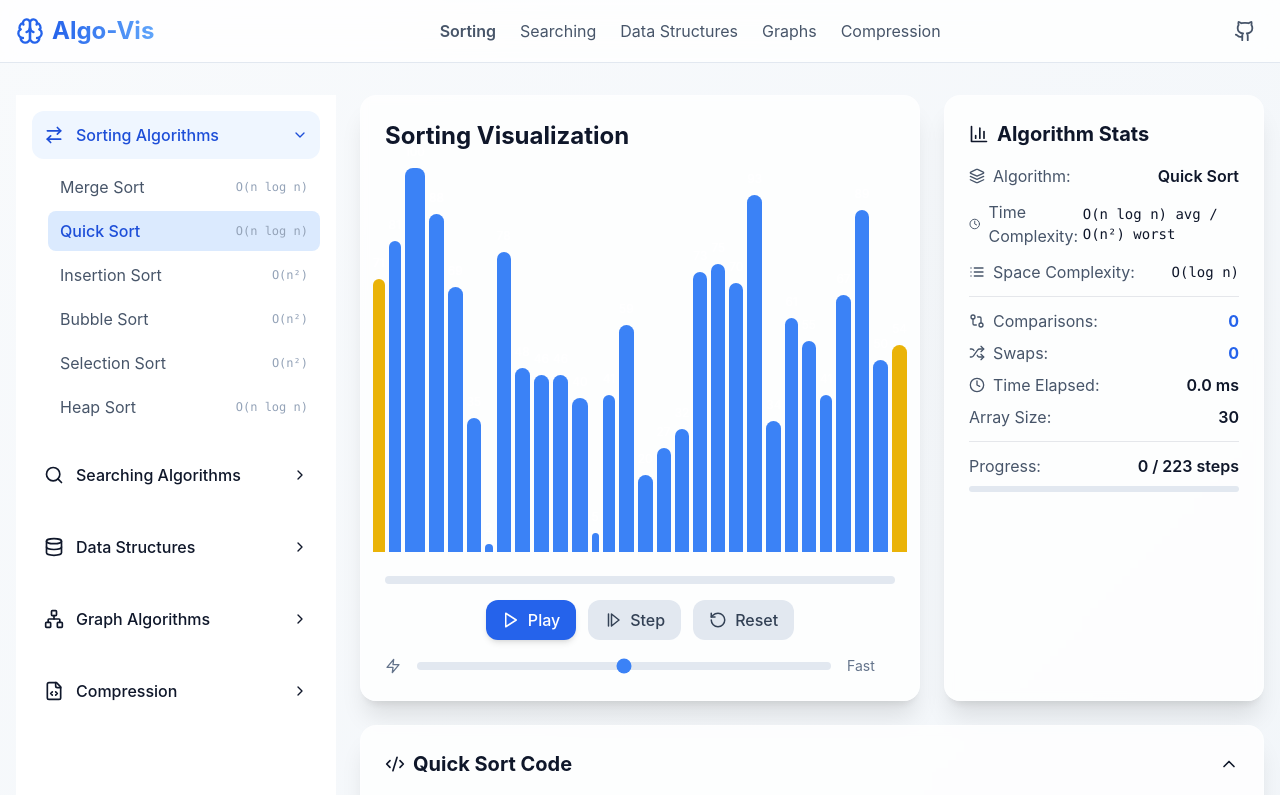
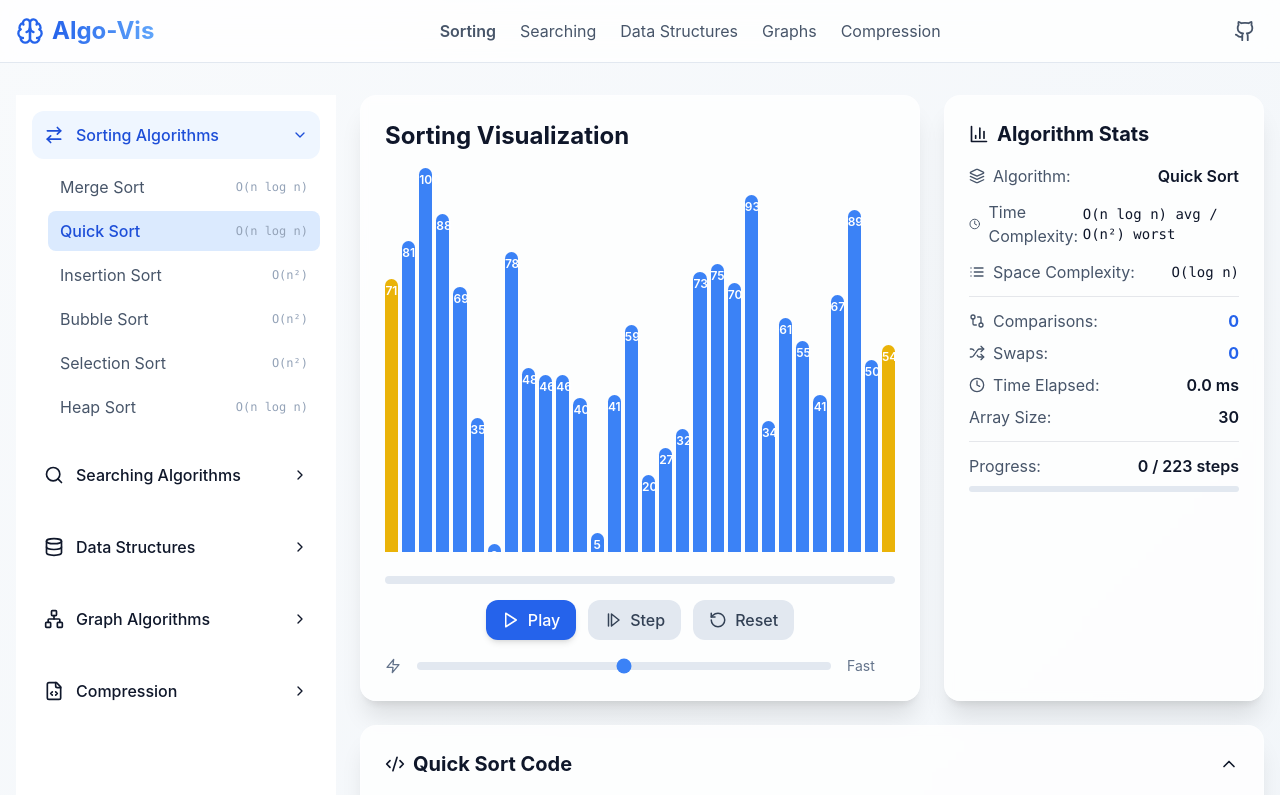
Before and after one commit to hephzaron/AlgoVis, a React (Vite) app: page / in a window 1280 px wide. Shown: the top 795 px of the page. Built offline with nearby package versions, Linux system fonts and the light colour scheme.

Commit message:
render bar values inside each bar

```diff
--- a/src/components/Visualizers/SearchingVisualizer.tsx
+++ b/src/components/Visualizers/SearchingVisualizer.tsx
@@ -145,12 +145,14 @@ export default function SearchingVisualizer({ algorithm }: SearchingVisualizerPr
                   initial={{ height: 0 }}
                   animate={{ height: `${(value / maxValue) * 100}%` }}
                   transition={{ duration: 0.3 }}
-                  className={`w-8 rounded-t-lg transition-all duration-200 ${
+                  className={`relative w-8 rounded-t-lg transition-all duration-200 ${
                     sorted.includes(idx) ? 'bg-green-500' : comparing.includes(idx) ? 'bg-yellow-500' : 'bg-primary-500'
                   }`}
                   style={{ height: `${(value / maxValue) * 100}%` }}
                 >
-                  <div className="text-center text-xs text-white -mt-6">{value}</div>
+                  <div className="absolute inset-x-0 top-1 text-center text-xs font-semibold text-white">
+                    {value}
+                  </div>
                 </motion.div>
               ))}
             </AnimatePresence>
--- a/src/components/Visualizers/SortingVisualizer.tsx
+++ b/src/components/Visualizers/SortingVisualizer.tsx
@@ -100,7 +100,7 @@ export default function SortingVisualizer({ algorithm }: SortingVisualizerProps)
                   initial={{ height: 0 }}
                   animate={{ height: `${(value / maxValue) * 100}%` }}
                   transition={{ duration: 0.3 }}
-                  className={`w-8 rounded-t-lg transition-all duration-200 ${
+                  className={`relative w-8 rounded-t-lg transition-all duration-200 ${
                     sorted.includes(idx) ? 'bg-green-500' :
                     comparing.includes(idx) ? 'bg-yellow-500' :
                     swapping.includes(idx) ? 'bg-red-500' :
@@ -109,7 +109,9 @@ export default function SortingVisualizer({ algorithm }: SortingVisualizerProps)
                   }`}
                   style={{ height: `${(value / maxValue) * 100}%` }}
                 >
-                  <div className="text-center text-xs text-white -mt-6">{value}</div>
+                  <div className="absolute inset-x-0 top-1 text-center text-xs font-semibold text-white">
+                    {value}
+                  </div>
                 </motion.div>
               ))}
             </AnimatePresence>
```
